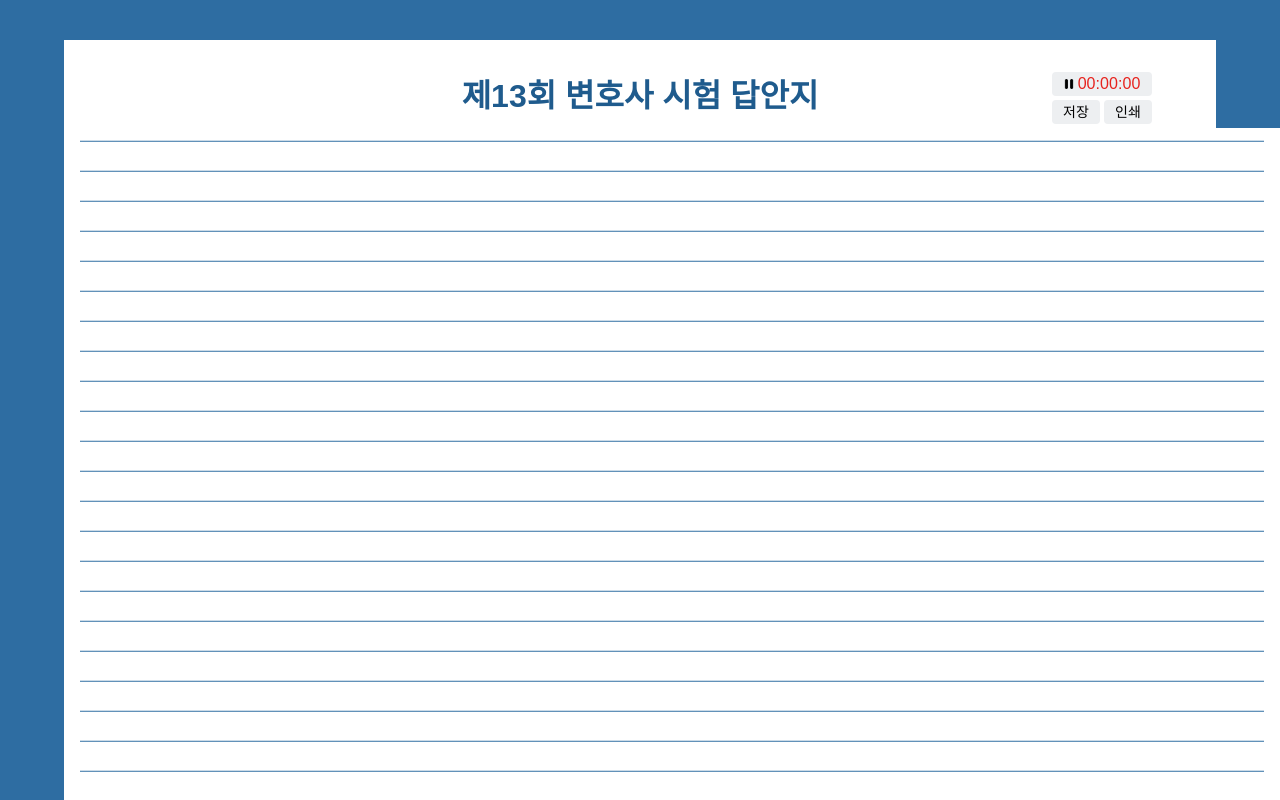
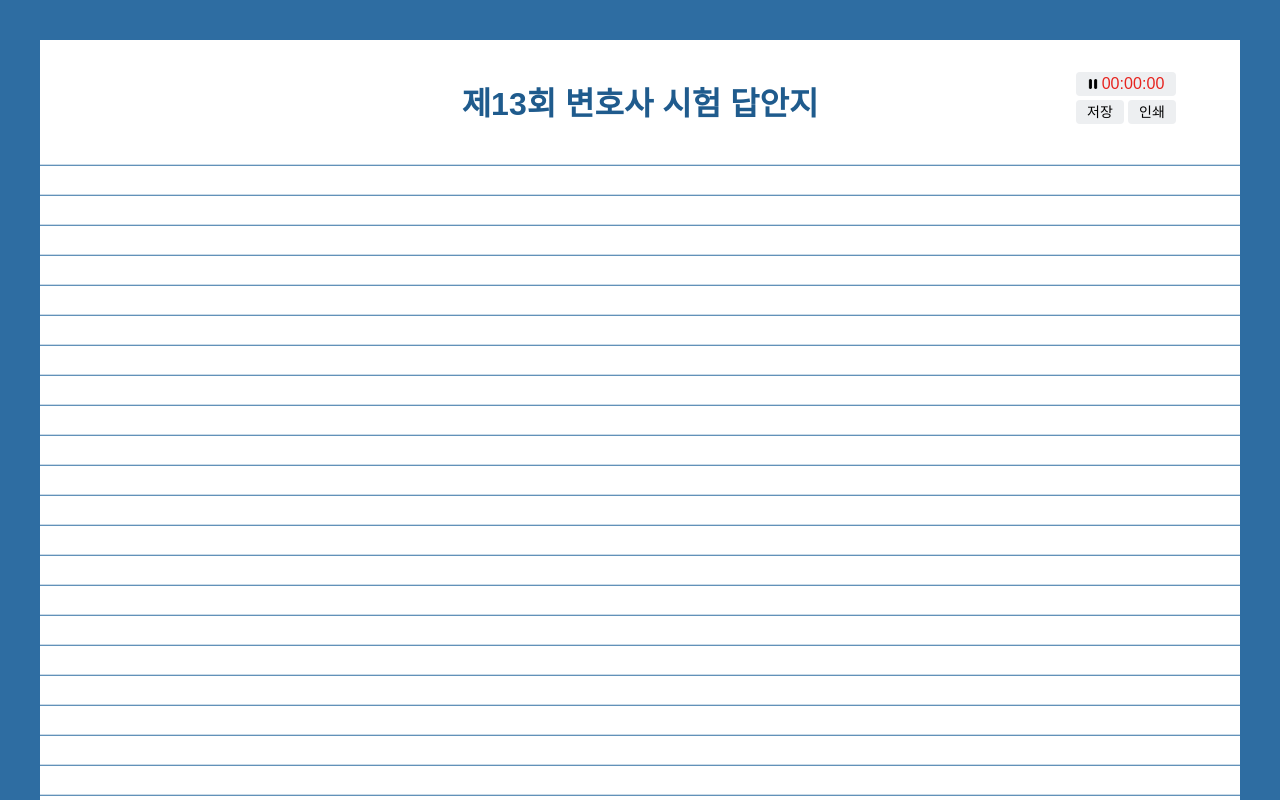
Before and after one commit to uu29/lawyers, a Next.js app: page / in a window 1280 px wide. Shown: the top 800 px of the page. Built offline with nearby package versions, Linux system fonts and the light colour scheme; what @react-pdf/renderer would draw is missing.

Commit message:
feat: markup 수정

```diff
--- a/components/Textarea.tsx
+++ /dev/null
@@ -1,3 +0,0 @@
-export default function Textarea() {
-
-}
--- a/pages/index.tsx
+++ b/pages/index.tsx
@@ -43,9 +43,9 @@ export default function Home() {
               <PrintController onClickSave={saveAsPDF} />
             </Controllers>
           </Title>
-          <Content>
+          <TextareaBackground>
             <Textarea onChange={(e) => handleChange(e.target.value)} />
-          </Content>
+          </TextareaBackground>
         </Main>
       </Background>
     </>
@@ -59,16 +59,12 @@ const Background = styled.div`
 
 const Main = styled.main`
   padding: 2.5rem 0;
-`;
-
-const Content = styled.div`
-  margin: 0 4rem;
-  background: #fff;
+  max-width: 1200px;
+  margin: auto;
 `;
 
 const Title = styled.h1`
-  padding: 2.5rem 0 1rem;
-  margin: 0 4rem;
+  padding: 3rem 6rem 2rem;
   position: relative;
   text-align: center;
   font-size: 32px;
@@ -77,23 +73,25 @@ const Title = styled.h1`
   background: #fff;
 `;
 
+const TextareaBackground = styled.div`
+  padding: 1rem 6rem;
+  line-height: 30px;
+  background-attachment: local;
+  background-image:
+          linear-gradient(to right, white 0, transparent 0),
+          linear-gradient(to left, white 0, transparent 0),
+          repeating-linear-gradient(white 14px, white 42px, #2E6DA2 44px);
+`;
+
 const Textarea = styled.textarea`
   display: block;
-  max-width: 1200px;
-  margin: auto;
-  padding: 1rem 4rem;
   resize: none;
-  width: calc(100% - 4rem);
+  width: 100%;
   min-height: 100vh;
   outline: 0;
   border: 0;
+  background: transparent;
   line-height: 30px;
-  background-attachment: local;
-  background-image:
-    linear-gradient(to right, white 1rem, transparent 1rem),
-    linear-gradient(to left, white 1rem, transparent 1rem),
-    repeating-linear-gradient(white 14px, white 42px, #2E6DA2 44px);
-  box-sizing: content-box;
 `;
 
 const Controllers = styled.div`
```
